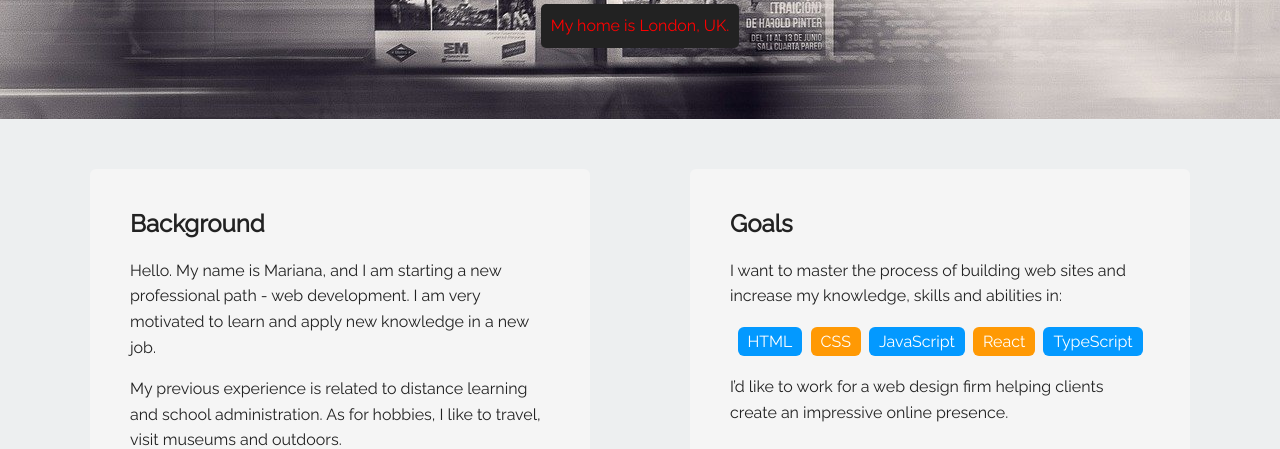
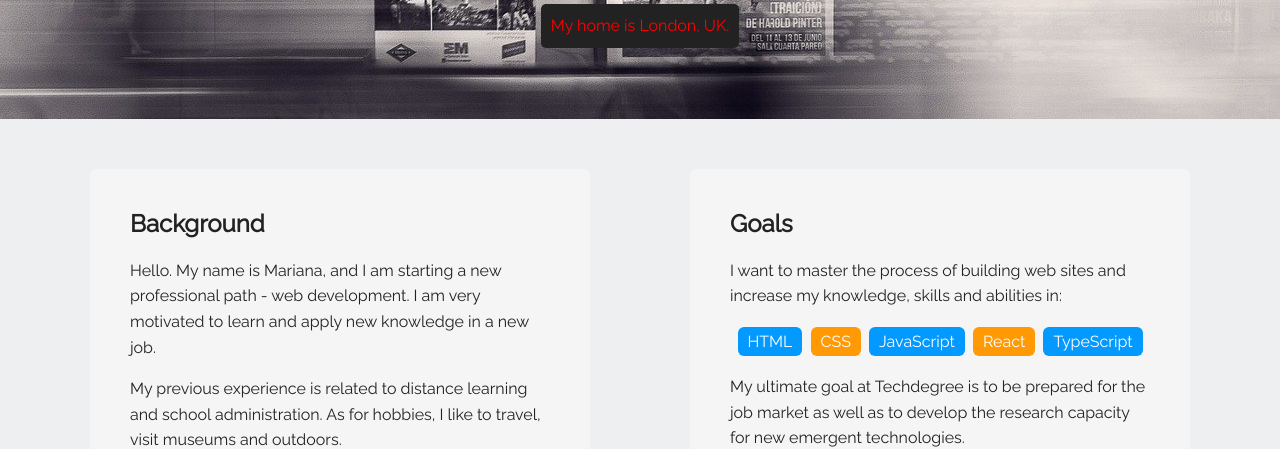
Before and after one commit to MarianaRTeixeira/My_project, a plain HTML site: page index.html in a window 1280 px wide. Shown: the part 351-800 px from the top of the page. Drawn offline with Linux system fonts and the light colour scheme.

Commit message:
20out2020

```diff
--- a/index.html
+++ b/index.html
@@ -41,7 +41,7 @@
           <li>React</li>
           <li>TypeScript</li>
         </ul>
-        <p>I’d like to work for a web design firm helping clients create an impressive online presence.</p>
+        <p>My ultimate goal at Techdegree is to be prepared for the job market as well as to develop the research capacity for new emergent technologies.</p>
       </section>
 
     </main>
```
Also changed, not shown: experience.html (+2 -2 lines).
